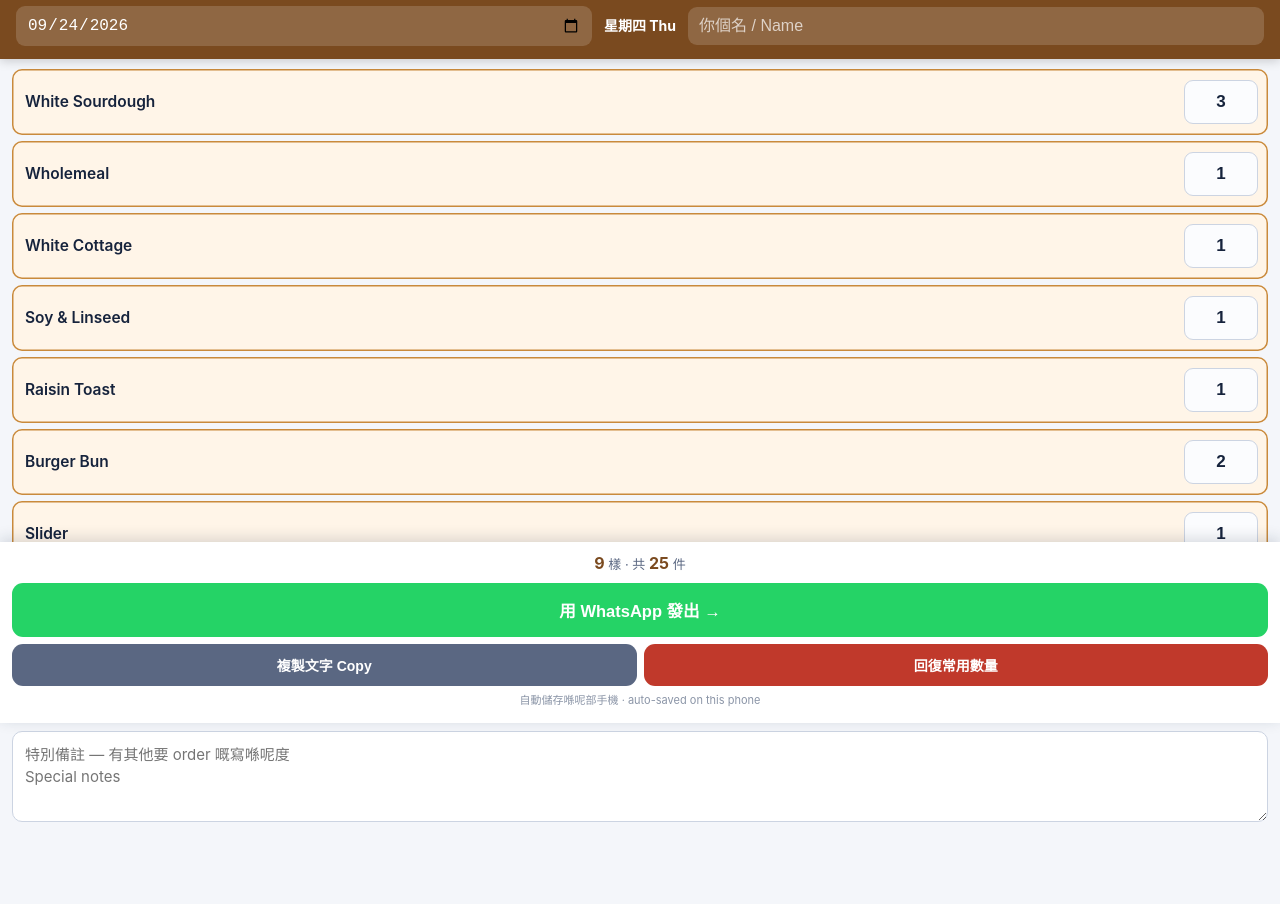
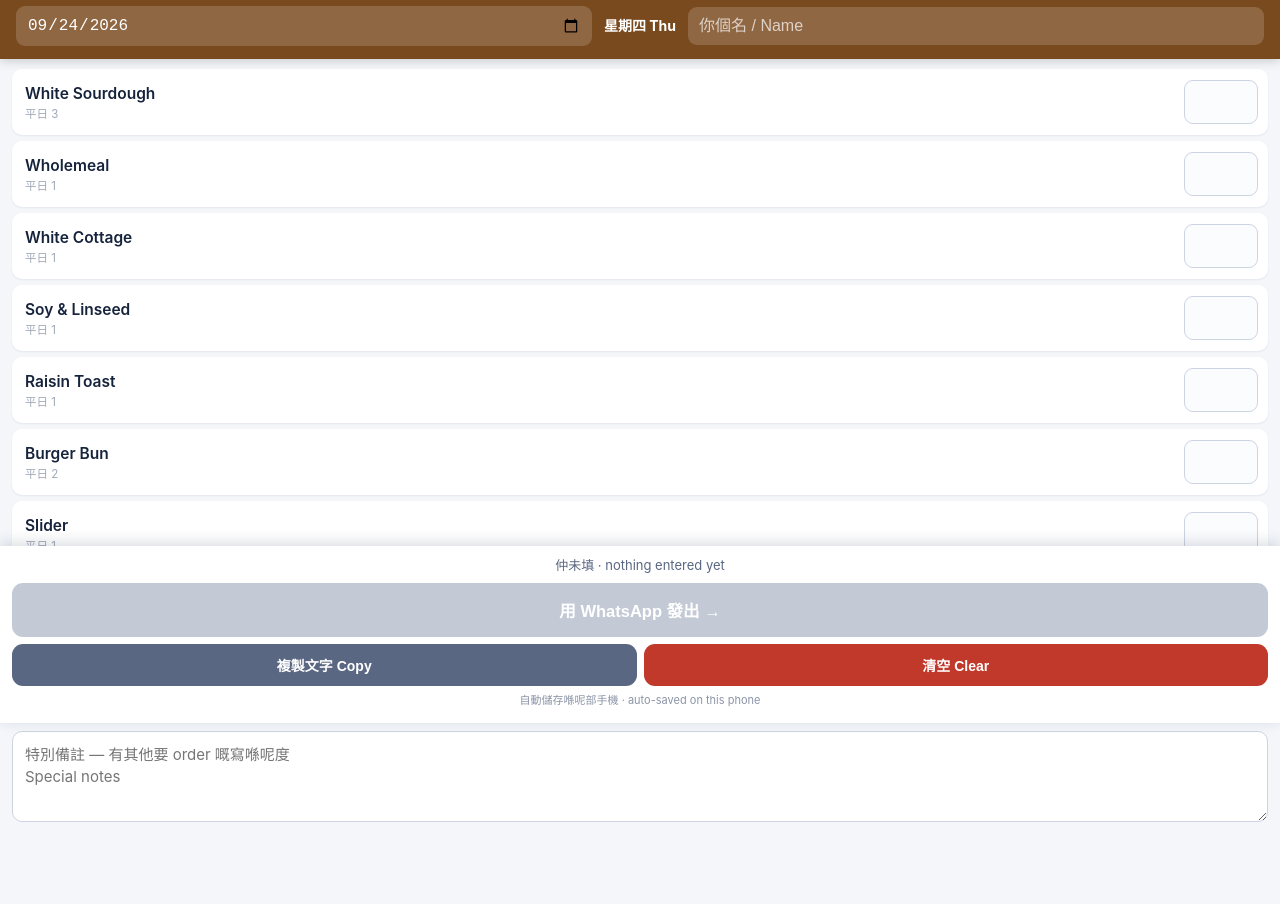
Before and after one commit to lankwongcn-debug/bread-order, a plain HTML site: page index.html in a window 1280 px wide. Shown: the part 77-981 px from the top of the page. Drawn offline with Linux system fonts and the light colour scheme.

Commit message:
Blank quantities; usual amount shown as reference only

```diff
--- a/index.html
+++ b/index.html
@@ -21,8 +21,9 @@ background:rgba(255,255,255,.16);color:#fff}
 .row{display:flex;align-items:center;gap:10px;background:#fff;border-radius:10px;
 padding:11px 10px 11px 13px;margin-bottom:6px;box-shadow:0 1px 2px rgba(20,35,60,.07)}
 .row.on{background:#fff5e8;box-shadow:0 0 0 1.5px #c98a3c inset}
-.row.zero{opacity:.5}
+.row.zero{opacity:.45}
 .nm{flex:1;min-width:0;font-size:15.5px;font-weight:600}
+.usual{display:block;font-size:11.5px;color:#a0a9b8;font-weight:400;margin-top:1px}
 input[type=number]{width:74px;flex:none;padding:11px 6px;text-align:center;font-size:17px;
 font-weight:700;border:1.5px solid #ccd4e2;border-radius:9px;background:#fbfcfe;color:#16233c}
 input[type=number]:focus{outline:none;border-color:#7a4a1f;background:#fff}
@@ -47,8 +48,8 @@ button:disabled{background:#c3cad6}
 
 <header>
   <h1>BREAD ORDER</h1>
-  <div class="hint">已經填好平日常用數量 — 改咗要改嘅,撳綠色掣發出<br>
-  Usual quantities pre-filled. Adjust, then send.</div>
+  <div class="hint">逐樣填數量,填完撳綠色掣發出 &mdash; 灰色「平日」係參考,唔會自動填<br>
+  Enter each quantity. The grey number is the usual amount, for reference only.</div>
   <div class="meta">
     <input id="when" type="date" onchange="upd()">
     <span id="dow"></span>
@@ -57,15 +58,15 @@ button:disabled{background:#c3cad6}
 </header>
 
 <div class="wrap">
-<label class="row"><span class="nm">White Sourdough</span><input type="number" inputmode="numeric" min="0" step="1" data-n="White Sourdough" data-def="3" value="3" oninput="upd()"></label>
-<label class="row"><span class="nm">Wholemeal</span><input type="number" inputmode="numeric" min="0" step="1" data-n="Wholemeal" data-def="1" value="1" oninput="upd()"></label>
-<label class="row"><span class="nm">White Cottage</span><input type="number" inputmode="numeric" min="0" step="1" data-n="White Cottage" data-def="1" value="1" oninput="upd()"></label>
-<label class="row"><span class="nm">Soy &amp; Linseed</span><input type="number" inputmode="numeric" min="0" step="1" data-n="Soy &amp; Linseed" data-def="1" value="1" oninput="upd()"></label>
-<label class="row"><span class="nm">Raisin Toast</span><input type="number" inputmode="numeric" min="0" step="1" data-n="Raisin Toast" data-def="1" value="1" oninput="upd()"></label>
-<label class="row"><span class="nm">Burger Bun</span><input type="number" inputmode="numeric" min="0" step="1" data-n="Burger Bun" data-def="2" value="2" oninput="upd()"></label>
-<label class="row"><span class="nm">Slider</span><input type="number" inputmode="numeric" min="0" step="1" data-n="Slider" data-def="1" value="1" oninput="upd()"></label>
-<label class="row"><span class="nm">Croissant</span><input type="number" inputmode="numeric" min="0" step="1" data-n="Croissant" data-def="9" value="9" oninput="upd()"></label>
-<label class="row"><span class="nm">Almond Croissant</span><input type="number" inputmode="numeric" min="0" step="1" data-n="Almond Croissant" data-def="6" value="6" oninput="upd()"></label>
+<label class="row"><span class="nm">White Sourdough<span class="usual">平日 3</span></span><input type="number" inputmode="numeric" min="0" step="1" data-n="White Sourdough" placeholder="" oninput="upd()"></label>
+<label class="row"><span class="nm">Wholemeal<span class="usual">平日 1</span></span><input type="number" inputmode="numeric" min="0" step="1" data-n="Wholemeal" placeholder="" oninput="upd()"></label>
+<label class="row"><span class="nm">White Cottage<span class="usual">平日 1</span></span><input type="number" inputmode="numeric" min="0" step="1" data-n="White Cottage" placeholder="" oninput="upd()"></label>
+<label class="row"><span class="nm">Soy &amp; Linseed<span class="usual">平日 1</span></span><input type="number" inputmode="numeric" min="0" step="1" data-n="Soy &amp; Linseed" placeholder="" oninput="upd()"></label>
+<label class="row"><span class="nm">Raisin Toast<span class="usual">平日 1</span></span><input type="number" inputmode="numeric" min="0" step="1" data-n="Raisin Toast" placeholder="" oninput="upd()"></label>
+<label class="row"><span class="nm">Burger Bun<span class="usual">平日 2</span></span><input type="number" inputmode="numeric" min="0" step="1" data-n="Burger Bun" placeholder="" oninput="upd()"></label>
+<label class="row"><span class="nm">Slider<span class="usual">平日 1</span></span><input type="number" inputmode="numeric" min="0" step="1" data-n="Slider" placeholder="" oninput="upd()"></label>
+<label class="row"><span class="nm">Croissant<span class="usual">平日 9</span></span><input type="number" inputmode="numeric" min="0" step="1" data-n="Croissant" placeholder="" oninput="upd()"></label>
+<label class="row"><span class="nm">Almond Croissant<span class="usual">平日 6</span></span><input type="number" inputmode="numeric" min="0" step="1" data-n="Almond Croissant" placeholder="" oninput="upd()"></label>
 <textarea id="note" rows="3" placeholder="特別備註 — 有其他要 order 嘅寫喺呢度&#10;Special notes" oninput="upd()"></textarea>
 </div>
 
@@ -74,7 +75,7 @@ button:disabled{background:#c3cad6}
   <button id="send" onclick="send()">用 WhatsApp 發出 &rarr;</button>
   <div class="two">
     <button onclick="copyTxt()">複製文字 Copy</button>
-    <button class="red" onclick="resetAll()">回復常用數量</button>
+    <button class="red" onclick="clearAll()">清空 Clear</button>
   </div>
   <div id="saved">自動儲存喺呢部手機 &middot; auto-saved on this phone</div>
 </footer>
@@ -106,7 +107,9 @@ function dowOf(v){
 
 function save(){
   var o = {who: who.value, when: when.value, note: note.value, q: {}};
-  for (var i = 0; i < qty.length; i++) o.q[qty[i].dataset.n] = qty[i].value;
+  for (var i = 0; i < qty.length; i++){
+    if (qty[i].value !== '') o.q[qty[i].dataset.n] = qty[i].value;
+  }
   try { localStorage.setItem(KEY, JSON.stringify(o)); } catch(e){}
 }
 
@@ -136,8 +139,9 @@ function picked(){
 
 function upd(){
   for (var i = 0; i < qty.length; i++){
-    var n = Number(qty[i].value);
-    qty[i].parentNode.className = (qty[i].value !== '' && n > 0) ? 'row on' : 'row zero';
+    if (qty[i].value === '') qty[i].parentNode.className = 'row';
+    else if (Number(qty[i].value) > 0) qty[i].parentNode.className = 'row on';
+    else qty[i].parentNode.className = 'row zero';
   }
   document.getElementById('dow').textContent = dowOf(when.value);
   var nt = note.value.trim();
@@ -146,7 +150,7 @@ function upd(){
   for (var j = 0; j < p.length; j++) units += p[j].q;
   document.getElementById('cnt').innerHTML = p.length
     ? '<b>' + p.length + '</b> 樣 &middot; 共 <b>' + units + '</b> 件'
-    : '全部係零';
+    : '仲未填 &middot; nothing entered yet';
   document.getElementById('send').disabled = (p.length === 0 && !nt);
   save();
 }
@@ -174,9 +178,9 @@ function copyTxt(){
   } else { prompt('複製呢段文字:', t); }
 }
 
-function resetAll(){
-  if (!confirm('回復平日常用數量?')) return;
-  for (var i = 0; i < qty.length; i++) qty[i].value = qty[i].dataset.def;
+function clearAll(){
+  if (!confirm('清空全部數量同備註?')) return;
+  for (var i = 0; i < qty.length; i++) qty[i].value = '';
   note.value = '';
   when.value = todayStr();
   upd();
```
